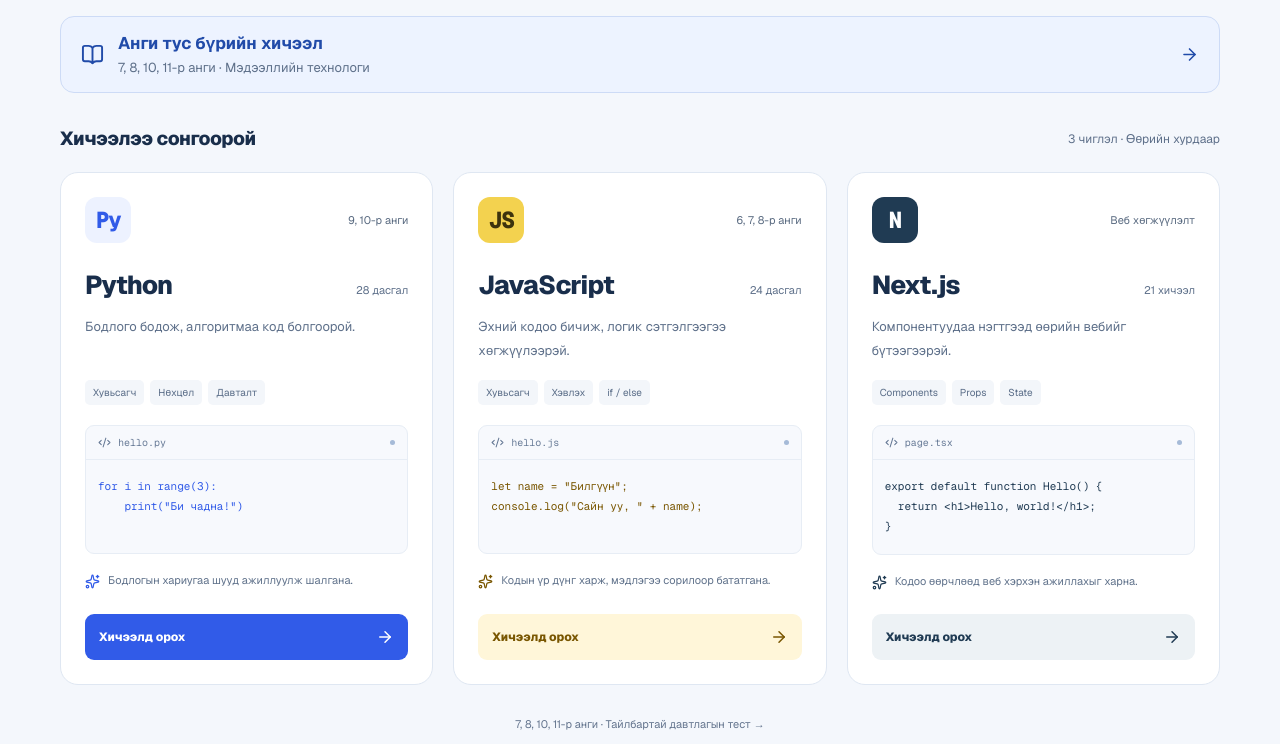
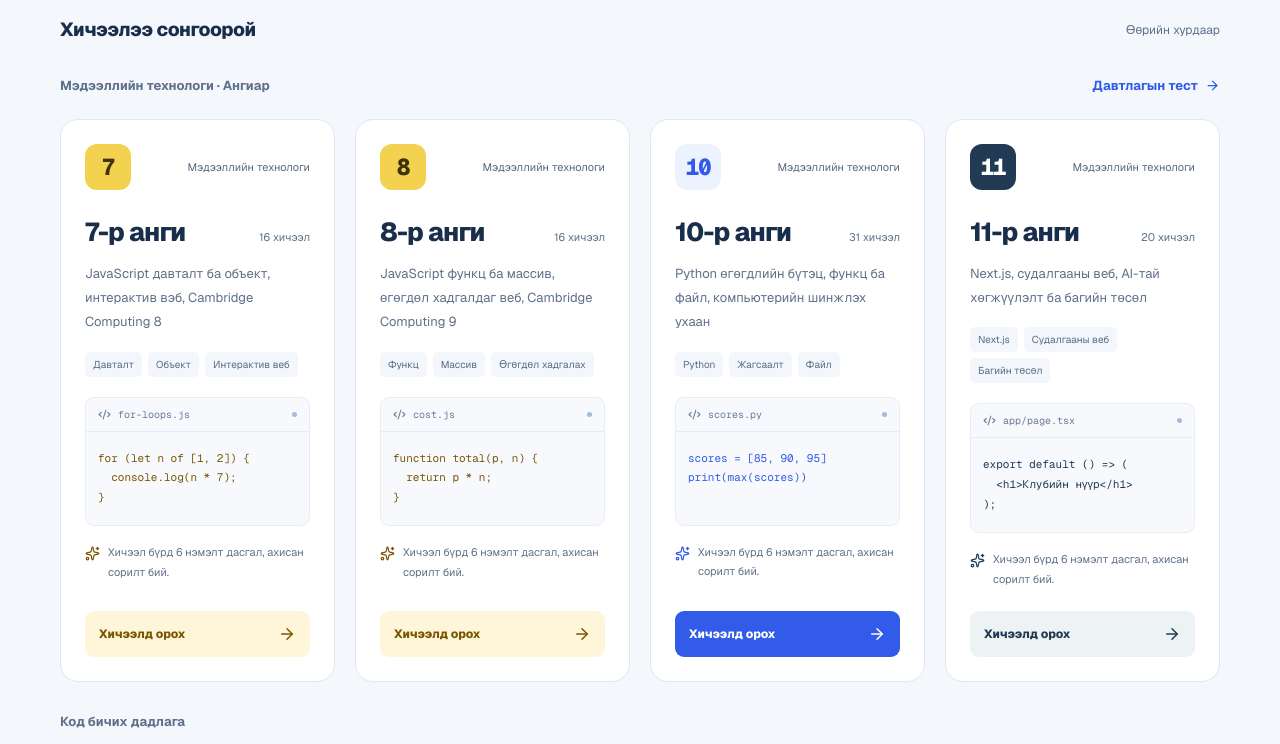
Before and after one commit to Mnafairy/next-classroom, a Next.js app: page / in a window 1280 px wide. Shown: the part 400-1144 px from the top of the page. Built offline with nearby package versions, Linux system fonts and the light colour scheme.

Commit message:
Show grade lessons alongside classroom cards

```diff
--- /dev/null
+++ b/app/lesson-cards.tsx
@@ -0,0 +1,128 @@
+import Link from "next/link";
+import { ArrowRight, Code2, Sparkles } from "lucide-react";
+import { gradeHref, gradePlans } from "@/lib/curriculum";
+import styles from "./page.module.css";
+
+type CardPreview = {
+  theme: "python" | "javascript" | "next";
+  topics: readonly string[];
+  file: string;
+  code: string;
+};
+
+export type LessonCardData = CardPreview & {
+  name: string;
+  mark: string;
+  grade: string;
+  count: string;
+  description: string;
+  outcome: string;
+  href: string;
+  documentLink?: boolean;
+};
+
+export function LessonCard({
+  card,
+  heading: Heading = "h3",
+}: {
+  card: LessonCardData;
+  heading?: "h2" | "h3";
+}) {
+  const content = (
+    <>
+      <div className={styles.cardTop}>
+        <span className={styles.lessonMark} aria-hidden="true">
+          {card.mark}
+        </span>
+        <span className={styles.grade}>{card.grade}</span>
+      </div>
+      <div className={styles.cardTitle}>
+        <Heading>{card.name}</Heading>
+        <span>{card.count}</span>
+      </div>
+      <p className={styles.description}>{card.description}</p>
+      <div className={styles.topics}>
+        {card.topics.map((topic) => (
+          <span key={topic}>{topic}</span>
+        ))}
+      </div>
+      <div className={styles.code} aria-hidden="true">
+        <div>
+          <Code2 size={13} />
+          <span>{card.file}</span>
+          <span className={styles.codeDot} />
+        </div>
+        <pre>{card.code}</pre>
+      </div>
+      <p className={styles.outcome}>
+        <Sparkles size={15} aria-hidden="true" />
+        {card.outcome}
+      </p>
+      <span className={styles.enter}>
+        Хичээлд орох <ArrowRight size={18} aria-hidden="true" />
+      </span>
+    </>
+  );
+  const props = {
+    href: card.href,
+    className: `${styles.card} ${styles[card.theme]}`,
+    "aria-label": `${card.name} · Хичээлд орох`,
+  };
+  return card.documentLink ? (
+    <a {...props}>{content}</a>
+  ) : (
+    <Link {...props} prefetch={false}>
+      {content}
+    </Link>
+  );
+}
+
+const gradePreviews: Record<number, CardPreview> = {
+  7: {
+    theme: "javascript",
+    topics: ["Давталт", "Объект", "Интерактив веб"],
+    file: "for-loops.js",
+    code: "for (let n of [1, 2]) {\n  console.log(n * 7);\n}",
+  },
+  8: {
+    theme: "javascript",
+    topics: ["Функц", "Массив", "Өгөгдөл хадгалах"],
+    file: "cost.js",
+    code: "function total(p, n) {\n  return p * n;\n}",
+  },
+  10: {
+    theme: "python",
+    topics: ["Python", "Жагсаалт", "Файл"],
+    file: "scores.py",
+    code: "scores = [85, 90, 95]\nprint(max(scores))",
+  },
+  11: {
+    theme: "next",
+    topics: ["Next.js", "Судалгааны веб", "Багийн төсөл"],
+    file: "app/page.tsx",
+    code: "export default () => (\n  <h1>Клубийн нүүр</h1>\n);",
+  },
+};
+
+export function GradeCards({ heading = "h3" }: { heading?: "h2" | "h3" }) {
+  return (
+    <nav className={styles.gradeCards} aria-label="Анги тус бүрийн хичээл">
+      {gradePlans.map((plan) => (
+        <LessonCard
+          key={plan.grade}
+          heading={heading}
+          card={{
+            ...gradePreviews[plan.grade],
+            name: `${plan.grade}-р анги`,
+            mark: String(plan.grade),
+            grade: "Мэдээллийн технологи",
+            count: `${plan.units.reduce((total, unit) => total + unit.lessons.length, 0)} хичээл`,
+            description: plan.summary,
+            outcome: "Хичээл бүрд 6 нэмэлт дасгал, ахисан сорилт бий.",
+            href: gradeHref(plan.grade),
+          }}
+        />
+      ))}
+    </nav>
+  );
+}
--- a/app/page.module.css
+++ b/app/page.module.css
@@ -101,37 +101,6 @@
   font-size: 11px;
   font-weight: 600;
 }
-.curriculumLink {
-  display: flex;
-  align-items: center;
-  gap: 14px;
-  min-height: 72px;
-  padding: 14px 20px;
-  margin-bottom: 32px;
-  border: 1px solid #cddbf6;
-  border-radius: 14px;
-  background: #edf3ff;
-  color: #214ba9;
-}
-.curriculumLink:hover {
-  background: #e3edff;
-  border-color: #a3bae8;
-}
-.curriculumLink > svg {
-  flex-shrink: 0;
-}
-.curriculumLink > span {
-  display: grid;
-  flex: 1;
-  gap: 2px;
-}
-.curriculumLink strong {
-  font-size: 17px;
-}
-.curriculumLink > span > span {
-  font-size: 13px;
-  color: var(--lab-muted);
-}
 .sectionHeading {
   display: flex;
   align-items: center;
@@ -149,10 +118,40 @@
   font-size: 12px;
   color: var(--lab-muted);
 }
+.cardGroupHeading {
+  display: flex;
+  flex-wrap: wrap;
+  align-items: center;
+  justify-content: space-between;
+  gap: 4px 16px;
+  margin-bottom: 12px;
+  color: var(--lab-muted);
+  font-size: 13px;
+  font-weight: 650;
+}
+.gradeCards + .cardGroupHeading {
+  margin-top: 30px;
+}
+.cardGroupHeading a {
+  display: inline-flex;
+  align-items: center;
+  gap: 7px;
+  min-height: 44px;
+  color: var(--lab-blue);
+}
+.cardGroupHeading a:hover {
+  text-decoration: underline;
+}
+.lessons,
+.gradeCards {
+  display: grid;
+  gap: 20px;
+}
 .lessons {
-  display: grid;
   grid-template-columns: repeat(3, minmax(0, 1fr));
-  gap: 20px;
+}
+.gradeCards {
+  grid-template-columns: repeat(4, minmax(0, 1fr));
 }
 .card {
   --accent: var(--lab-blue);
@@ -228,7 +227,7 @@
   gap: 8px;
   margin: 23px 0 10px;
 }
-.cardTitle h2 {
+.cardTitle :is(h2, h3) {
   font-size: 26px;
   font-weight: 750;
   letter-spacing: -0.8px;
@@ -373,8 +372,12 @@
   .card {
     padding: 20px;
   }
-  .lessons {
+  .lessons,
+  .gradeCards {
     gap: 14px;
+  }
+  .gradeCards {
+    grid-template-columns: repeat(2, minmax(0, 1fr));
   }
 }
 @media (max-width: 800px) {
@@ -394,6 +397,12 @@
     grid-template-columns: 1fr 1fr;
     column-gap: 28px;
     padding: 24px;
+  }
+  .gradeCards .card {
+    display: flex;
+  }
+  .gradeCards .enter {
+    align-self: stretch;
   }
   .cardTop,
   .cardTitle,
@@ -461,6 +470,9 @@
   .sectionHeading h2 {
     font-size: 18px;
   }
+  .gradeCards {
+    grid-template-columns: 1fr;
+  }
   .card {
     display: flex;
     padding: 22px;
--- a/app/page.tsx
+++ b/app/page.tsx
@@ -1,19 +1,12 @@
 import Link from "next/link";
-import {
-  ArrowRight,
-  BookOpen,
-  Check,
-  Cloud,
-  Code2,
-  Monitor,
-  Sparkles,
-} from "lucide-react";
+import { ArrowRight, Check, Cloud, Code2, Monitor } from "lucide-react";
 import LegacyPythonLink from "@/components/LegacyPythonLink";
 import { exercises as pythonExercises } from "@/lib/python/course";
 import { exercises as nextExercises } from "@/lib/course/lessons";
+import { GradeCards, LessonCard, type LessonCardData } from "./lesson-cards";
 import styles from "./page.module.css";
 
-const lessons = [
+const lessons: LessonCardData[] = [
   {
     name: "Python",
     mark: "Py",
@@ -25,7 +18,7 @@ const lessons = [
     file: "hello.py",
     outcome: "Бодлогын хариугаа шууд ажиллуулж шалгана.",
     href: "/python",
-    theme: styles.python,
+    theme: "python",
   },
   {
     name: "JavaScript",
@@ -38,7 +31,8 @@ const lessons = [
     file: "hello.js",
     outcome: "Кодын үр дүнг харж, мэдлэгээ сорилоор бататгана.",
     href: "/kodlab/index.html",
-    theme: styles.javascript,
+    documentLink: true,
+    theme: "javascript",
   },
   {
     name: "Next.js",
@@ -51,7 +45,7 @@ const lessons = [
     file: "page.tsx",
     outcome: "Кодоо өөрчлөөд веб хэрхэн ажиллахыг харна.",
     href: "/next-classroom",
-    theme: styles.next,
+    theme: "next",
   },
 ];
 
@@ -103,84 +97,27 @@ export default function Home() {
             </span>
           </aside>
         </section>
-        <Link
-          href="/curriculum"
-          className={styles.curriculumLink}
-          prefetch={false}
-        >
-          <BookOpen size={23} aria-hidden="true" />
-          <span>
-            <strong>Анги тус бүрийн хичээл</strong>
-            <span>7, 8, 10, 11-р анги · Мэдээллийн технологи</span>
-          </span>
-          <ArrowRight size={19} aria-hidden="true" />
-        </Link>
-        <div className={styles.sectionHeading}>
-          <h2>Хичээлээ сонгоорой</h2>
-          <span>3 чиглэл · Өөрийн хурдаар</span>
-        </div>
-        <nav className={styles.lessons} aria-label="Хичээл сонгох">
-          {lessons.map((lesson) => {
-            const content = (
-              <>
-                <div className={styles.cardTop}>
-                  <span className={styles.lessonMark} aria-hidden="true">
-                    {lesson.mark}
-                  </span>
-                  <span className={styles.grade}>{lesson.grade}</span>
-                </div>
-                <div className={styles.cardTitle}>
-                  <h2>{lesson.name}</h2>
-                  <span>{lesson.count}</span>
-                </div>
-                <p className={styles.description}>{lesson.description}</p>
-                <div className={styles.topics}>
-                  {lesson.topics.map((topic) => (
-                    <span key={topic}>{topic}</span>
-                  ))}
-                </div>
-                <div className={styles.code} aria-hidden="true">
-                  <div>
-                    <Code2 size={13} />
-                    <span>{lesson.file}</span>
-                    <span className={styles.codeDot} />
-                  </div>
-                  <pre>{lesson.code}</pre>
-                </div>
-                <p className={styles.outcome}>
-                  <Sparkles size={15} aria-hidden="true" />
-                  {lesson.outcome}
-                </p>
-                <span className={styles.enter}>
-                  Хичээлд орох <ArrowRight size={18} aria-hidden="true" />
-                </span>
-              </>
-            );
-            const props = {
-              className: `${styles.card} ${lesson.theme}`,
-              "aria-label": `${lesson.name} хичээлд орох`,
-            };
-            return lesson.name === "JavaScript" ? (
-              <a key={lesson.name} href={lesson.href} {...props}>
-                {content}
-              </a>
-            ) : (
-              <Link
-                key={lesson.name}
-                href={lesson.href}
-                prefetch={false}
-                {...props}
-              >
-                {content}
-              </Link>
-            );
-          })}
-        </nav>
-        <div className={styles.howTo}>
-          <Link href="/practice-tests" prefetch={false}>
-            7, 8, 10, 11-р анги · Тайлбартай давтлагын тест →
-          </Link>
-        </div>
+        <section aria-labelledby="choose-lesson">
+          <div className={styles.sectionHeading}>
+            <h2 id="choose-lesson">Хичээлээ сонгоорой</h2>
+            <span>Өөрийн хурдаар</span>
+          </div>
+          <div className={styles.cardGroupHeading}>
+            <p>Мэдээллийн технологи · Ангиар</p>
+            <Link href="/practice-tests" prefetch={false}>
+              Давтлагын тест <ArrowRight size={15} aria-hidden="true" />
+            </Link>
+          </div>
+          <GradeCards />
+          <div className={styles.cardGroupHeading}>
+            <p>Код бичих дадлага</p>
+          </div>
+          <nav className={styles.lessons} aria-label="Код бичих дадлага">
+            {lessons.map((lesson) => (
+              <LessonCard key={lesson.name} card={lesson} />
+            ))}
+          </nav>
+        </section>
         <div className={styles.howTo}>
           <span>
             <strong>1</strong> Хичээлээ сонгох
```
Also changed, not shown: app/curriculum/page.tsx (+2 -22 lines).
